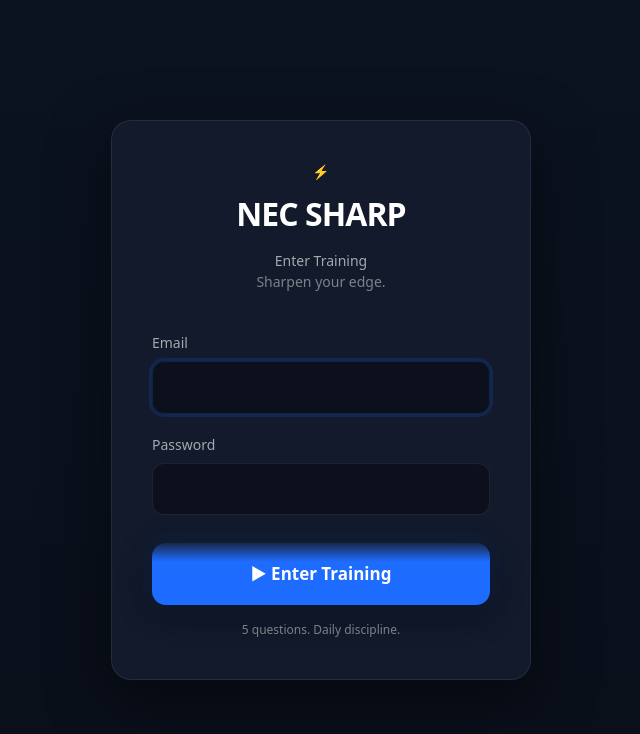
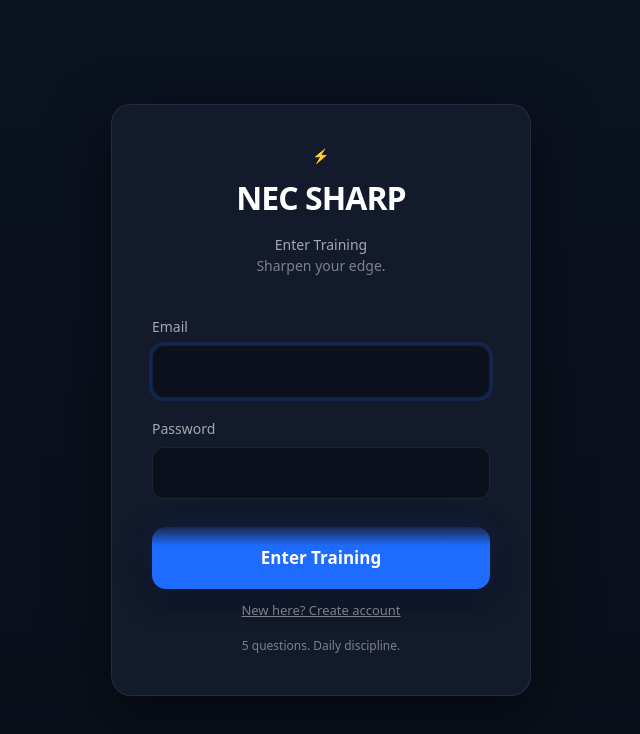
Before and after one commit to patnob1992/nec-sharp, a Next.js app: page /login in a window 1280 px wide. Shown: the top 734 px of the page, without its empty margins (319-959 px from the left). Built offline with nearby package versions, Linux system fonts and the light colour scheme; no server answers.

Commit message:
Update page.tsx

```diff
--- a/app/login/page.tsx
+++ b/app/login/page.tsx
@@ -7,26 +7,52 @@ import { supabase } from "@/lib/supabase";
 export default function LoginPage() {
   const router = useRouter();
   const emailInputRef = useRef<HTMLInputElement>(null);
+  const [authMode, setAuthMode] = useState<"signIn" | "signUp">("signIn");
   const [email, setEmail] = useState("");
   const [password, setPassword] = useState("");
   const [loading, setLoading] = useState(false);
   const [errorMsg, setErrorMsg] = useState<string | null>(null);
+  const [successMsg, setSuccessMsg] = useState<string | null>(null);
 
   useEffect(() => {
     emailInputRef.current?.focus();
   }, []);
 
+  function getFriendlyAuthError(message: string): string {
+    const lower = message.toLowerCase();
+    if (lower.includes("invalid login credentials")) {
+      return "Email or password is incorrect. Try again.";
+    }
+    if (lower.includes("email not confirmed")) {
+      return "Please confirm your email before signing in.";
+    }
+    if (lower.includes("already registered")) {
+      return "This email is already registered. Try signing in.";
+    }
+    return message;
+  }
+
   async function onSubmit(e: React.FormEvent) {
     e.preventDefault();
     setLoading(true);
     setErrorMsg(null);
+    setSuccessMsg(null);
 
-    const { error } = await supabase.auth.signInWithPassword({ email, password });
+    const { error } =
+      authMode === "signIn"
+        ? await supabase.auth.signInWithPassword({ email, password })
+        : await supabase.auth.signUp({ email, password });
 
     setLoading(false);
 
     if (error) {
-      setErrorMsg(error.message);
+      setErrorMsg(getFriendlyAuthError(error.message));
+      return;
+    }
+
+    if (authMode === "signUp") {
+      setSuccessMsg("Account created. Check your email to confirm your account before signing in.");
+      setPassword("");
       return;
     }
 
@@ -123,7 +149,7 @@ export default function LoginPage() {
           onChange={(e) => setPassword(e.target.value)}
           type="password"
           required
-          autoComplete="current-password"
+          autoComplete={authMode === "signIn" ? "current-password" : "new-password"}
           style={{
             width: "100%",
             padding: 14,
@@ -148,6 +174,34 @@ export default function LoginPage() {
 
         {errorMsg ? (
           <div style={{ color: "var(--nec-danger)", marginBottom: 16, fontSize: 14 }}>{errorMsg}</div>
+        ) : null}
+        {successMsg ? (
+          <div
+            style={{
+              color: "var(--nec-blue2)",
+              marginBottom: 16,
+              fontSize: 13,
+              lineHeight: 1.5,
+              textAlign: "center",
+            }}
+          >
+            <div>{successMsg}</div>
+            <button
+              type="button"
+              disabled
+              style={{
+                marginTop: 8,
+                background: "none",
+                border: "none",
+                color: "var(--nec-muted2)",
+                fontSize: 12,
+                cursor: "not-allowed",
+                textDecoration: "underline",
+              }}
+            >
+              Resend confirmation email (coming soon)
+            </button>
+          </div>
         ) : null}
 
         <button
@@ -178,7 +232,27 @@ export default function LoginPage() {
             e.currentTarget.style.boxShadow = "var(--nec-shadow-3)";
           }}
         >
-          {loading ? "Entering..." : "▶ Enter Training"}
+          {loading ? (authMode === "signIn" ? "Entering..." : "Creating...") : authMode === "signIn" ? "Enter Training" : "Create Account"}
+        </button>
+        <button
+          type="button"
+          onClick={() => {
+            setAuthMode((m) => (m === "signIn" ? "signUp" : "signIn"));
+            setErrorMsg(null);
+            setSuccessMsg(null);
+          }}
+          style={{
+            marginTop: 12,
+            width: "100%",
+            background: "none",
+            border: "none",
+            color: "var(--nec-muted2)",
+            fontSize: 13,
+            cursor: "pointer",
+            textDecoration: "underline",
+          }}
+        >
+          {authMode === "signIn" ? "New here? Create account" : "Already have an account? Sign in"}
         </button>
 
         <p style={{ marginTop: 16, fontSize: 12, color: "var(--nec-muted2)", textAlign: "center" }}>
```
